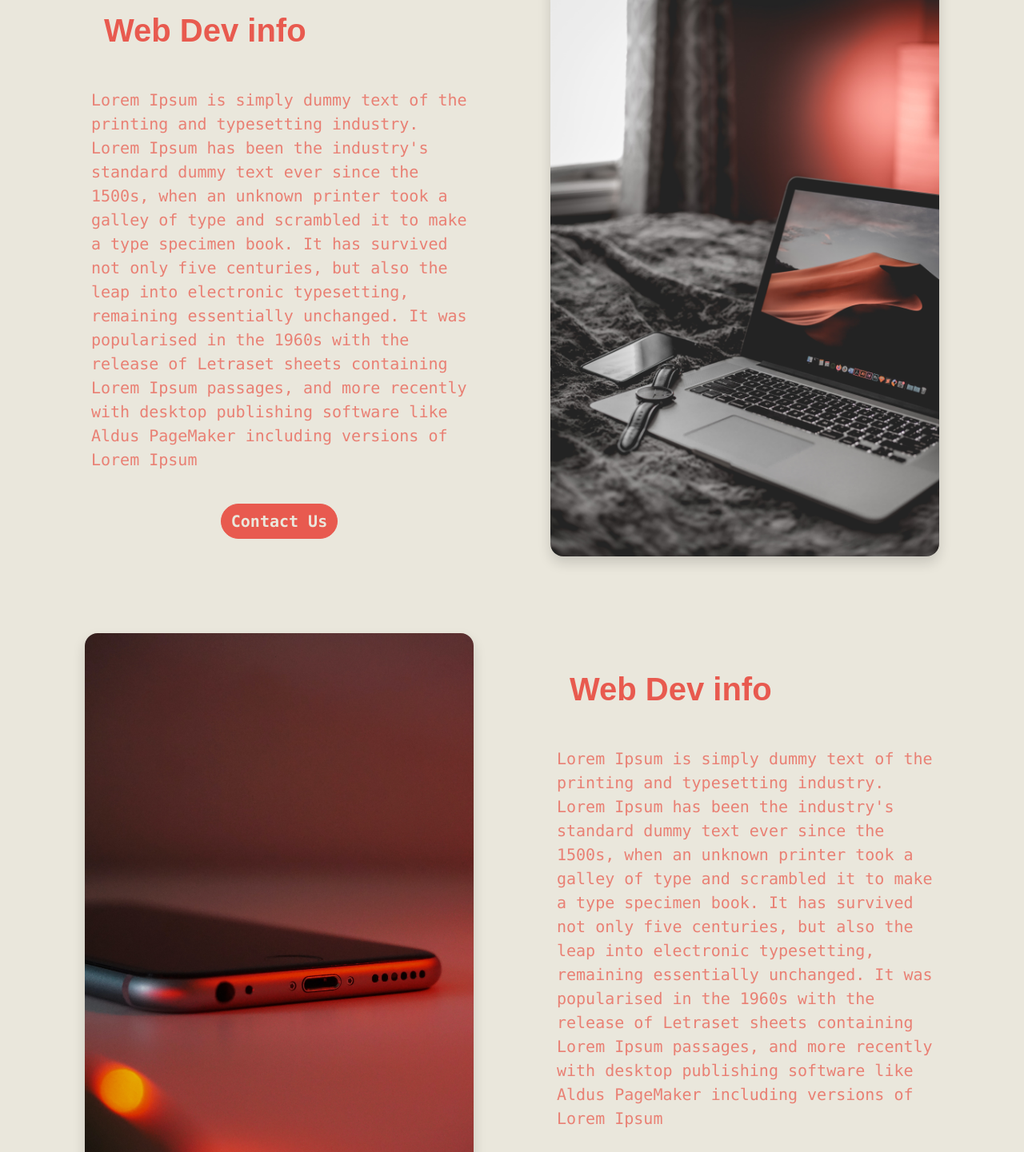
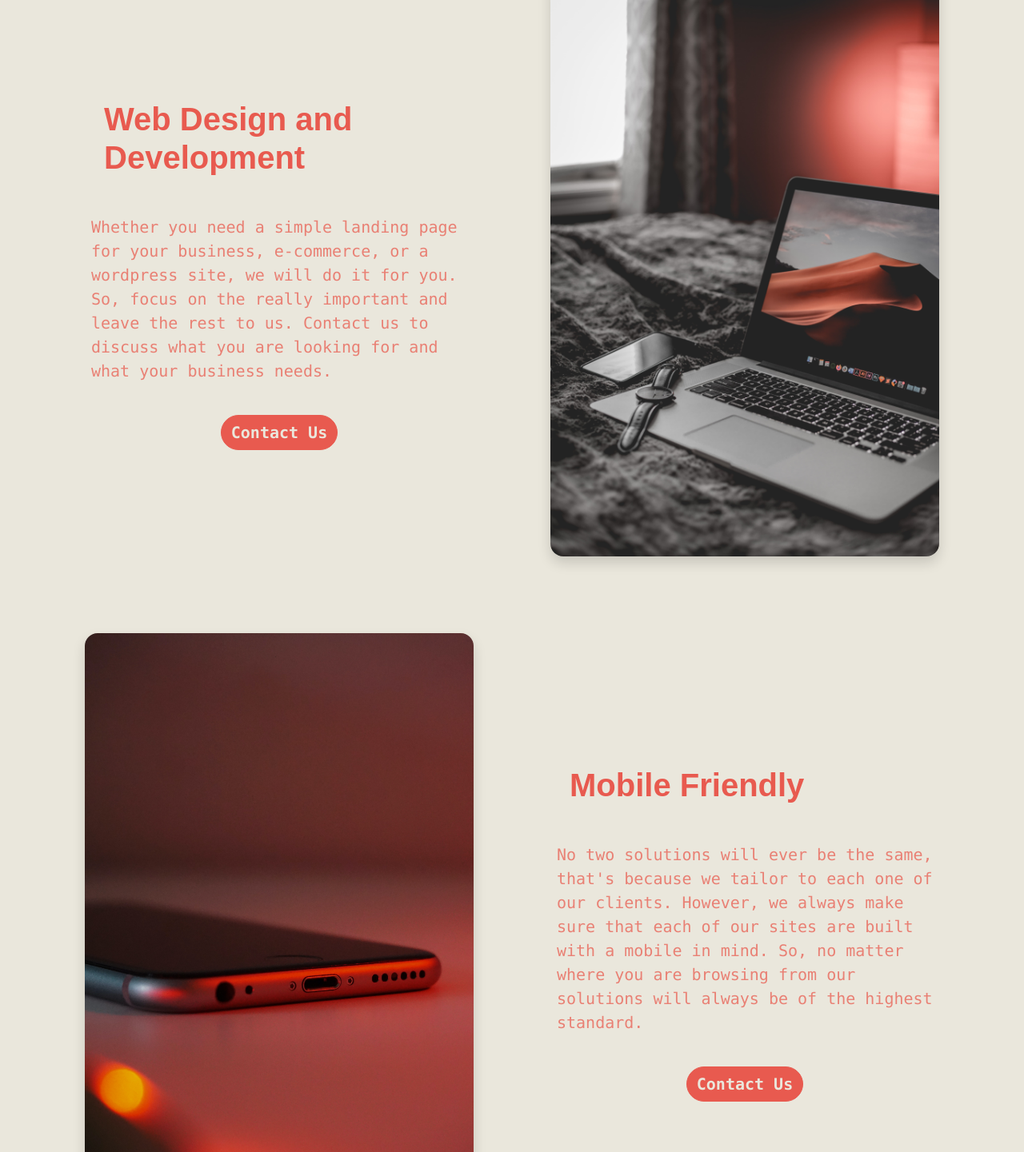
Before and after one commit to Valentin349/Website-Template-Peachy, a website: page index.html in a window 1280 px wide. Shown: the part 881-2322 px from the top of the page at 80% size. Drawn offline with nearby package versions, Linux system fonts and the light colour scheme; a web font is replaced by a local one.

Commit message:
Changed html content

```diff
--- a/index.html
+++ b/index.html
@@ -57,11 +57,12 @@
     <div class="container">
       <div class="row row-cols-1 row-cols-lg-2 gx-5">
         <div class="col d-flex flex-column justify-content-center px-5 fade-in">
-          <h1 class="m-4 fw-semibold dark-pink">Web Dev info</h1>
-          <p class="py-4 mx-2 fs-5 font-monospace light-pink">Lorem Ipsum is simply dummy text of the printing and typesetting industry. Lorem Ipsum has been the industry's standard dummy text ever since the 1500s,
-            when an unknown printer took a galley of type and scrambled it to make a type specimen book. It has survived not only five centuries, but also the leap into electronic typesetting,
-            remaining essentially unchanged. It was popularised in the 1960s with the release of Letraset sheets containing Lorem Ipsum passages,
-            and more recently with desktop publishing software like Aldus PageMaker including versions of Lorem Ipsum
+          <h1 class="m-4 fw-semibold dark-pink">Web Design and Development</h1>
+          <p class="py-4 mx-2 fs-5 font-monospace light-pink">
+            Whether you need a simple landing page for your business, e-commerce,
+            or a wordpress site,
+            we will do it for you. So, focus on the really important and leave the rest to us.
+            Contact us to discuss what you are looking for and what your business needs.
           </p>
 
           <div class="d-flex justify-content-center">
@@ -79,11 +80,11 @@
     <div class="container mb-5">
       <div class="row row-cols-1 row-cols-lg-2 gx-5 flex-row-reverse">
         <div class="col d-flex flex-column justify-content-center px-5 fade-in">
-          <h1 class="m-4 fw-semibold dark-pink">Web Dev info</h1>
-          <p class="py-4 mx-2 fs-5 font-monospace light-pink">Lorem Ipsum is simply dummy text of the printing and typesetting industry. Lorem Ipsum has been the industry's standard dummy text ever since the 1500s,
-            when an unknown printer took a galley of type and scrambled it to make a type specimen book. It has survived not only five centuries, but also the leap into electronic typesetting,
-            remaining essentially unchanged. It was popularised in the 1960s with the release of Letraset sheets containing Lorem Ipsum passages,
-            and more recently with desktop publishing software like Aldus PageMaker including versions of Lorem Ipsum
+          <h1 class="m-4 fw-semibold dark-pink">Mobile Friendly</h1>
+          <p class="py-4 mx-2 fs-5 font-monospace light-pink">
+            No two solutions will ever be the same, that's because we tailor to each one of our clients.
+            However, we always make sure that each of our sites are built with a mobile in mind. So,
+            no matter where you are browsing from our solutions will always be of the highest standard.
           </p>
 
             <div class="d-flex justify-content-center">
@@ -104,10 +105,12 @@
         <span class="material-symbols-outlined text-center display-1 dark-grey my-2 horizontal-spin-fast">
           monetization_on
         </span>
-        <p class="text-center p-4 m-3 mb-5 fs-5 font-monospace light-pink">Lorem Ipsum is simply dummy text of the printing and typesetting industry. Lorem Ipsum has been the industry's standard dummy text ever since the 1500s,
-          when an unknown printer took a galley of type and scrambled it to make a type specimen book. It has survived not only five centuries, but also the leap into electronic typesetting,
-           remaining essentially unchanged. It was popularised in the 1960s with the release of Letraset sheets containing Lorem Ipsum passages,
-          and more recently with desktop publishing software like Aldus PageMaker including versions of Lorem Ipsum</p>
+        <p class="text-center p-4 m-3 mb-5 fs-5 font-monospace light-pink">
+          If you already have a website or we have finished building one for you, it's time to attract
+          clients to it. We will run a online marketing campaign through the use of ads to start generating
+          traffic to your site and create leads as a result. If you are not running ads, your competitors will,
+           so don't wait.
+        </p>
       </div>
     </div>
 
@@ -117,7 +120,7 @@
         <hr class="dark-grey">
         <h1 class="text-center fs-1 dark-pink mt-5">Contact Us</h1>
         <p class="text-center p-4 m-3 fs-5 font-monospace light-pink">Drop us an email if you have an enquiry or think our services would benefit you</p>
-        <p class="text-center p-2 mb-5 fs-5 font-monospace dark-grey">business@SolveSimply.com</p>
+        <p class="text-center p-2 mb-5 fs-5 font-monospace dark-grey">business@SolveSimply.co.uk</p>
 
       </div>
     </div>
```
